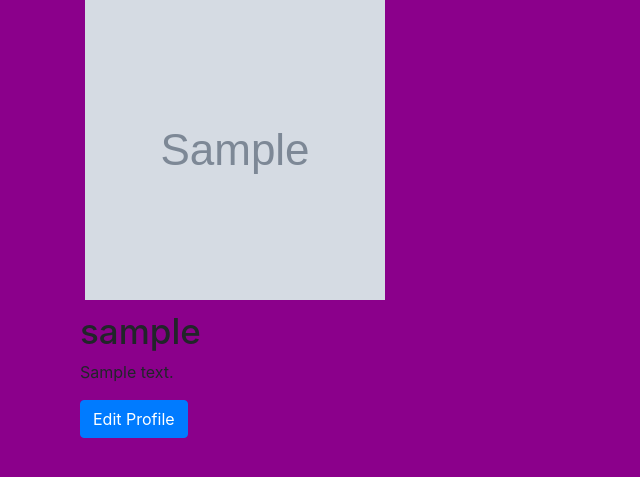
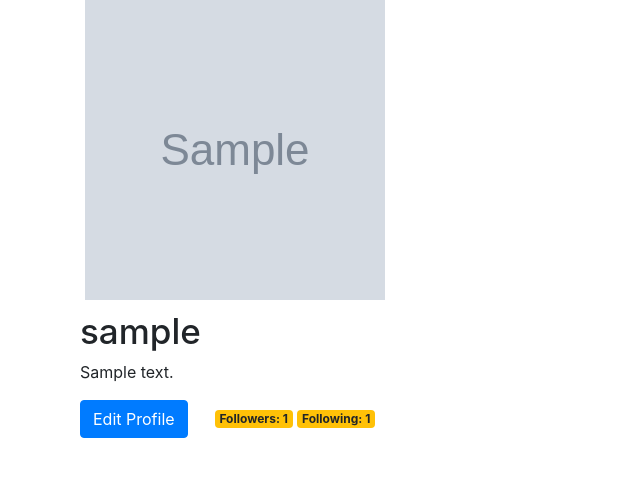
Before and after one commit to marknesh/instagram-app, a Django app: page /profile/ in a window 1280 px wide. Shown: the part 190-667 px from the top of the page, without its empty margins (0-640 px from the left). Run offline with Django 3.2, Linux system fonts and the light colour scheme; a user stored in the database is signed in; tables that the repository leaves empty hold one stand-in row (values such as "Sample post"); grey boxes marked "Sample" are stand-in pictures; some libraries are stand-ins or nearby versions.

Commit message:
add number of followers and following in profile

```diff
--- a/gram/templates/profile.html
+++ b/gram/templates/profile.html
@@ -9,7 +9,7 @@
 
 {% block styles %}
 {% bootstrap_css %}
-  <link rel="stylesheet" href="{% static 'css/posted.css' %}">
+
 {% endblock %}
 <body>
 <div class="container">
@@ -30,6 +30,9 @@
                 {% if profile.user == current_user%}
                 <a href="{% url 'update_profile'%}"><button class="btn btn-primary">Edit Profile</button></a>&nbsp;&nbsp;&nbsp;&nbsp;&nbsp;
 
+                <div class="badge badge-warning">Followers:&nbsp;{{followers | length }}</div>
+                <div class="badge badge-warning">Following:&nbsp;{{following | length }}</div>
+
                     <span class="glyphicon glyphicon-plus-sign" style="font-size:35px;"></span>
                 </a>
                 {% else %} <h3>Profile has not been created yet</h3>
```
Also changed, not shown: gram/templates/posted.html (+4 -3 lines), images/music.jpeg (added).
